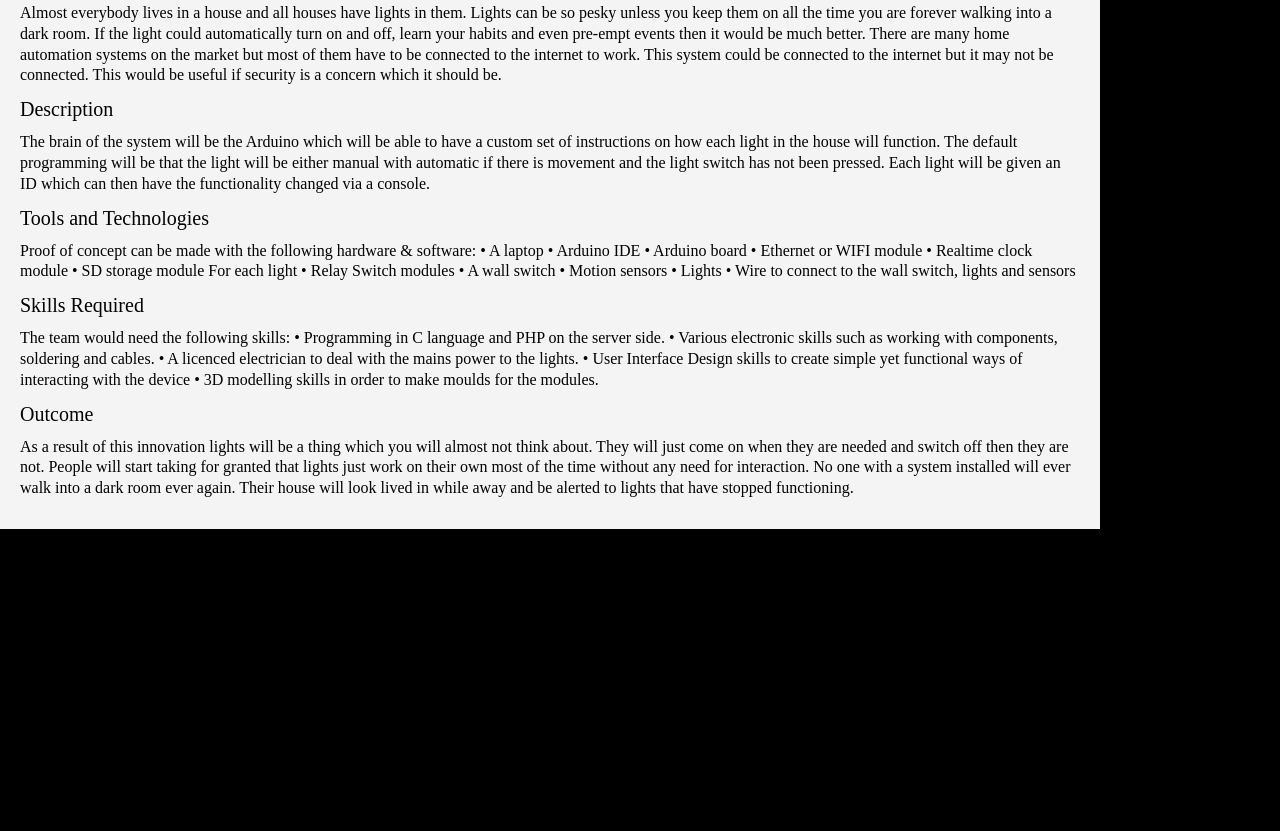
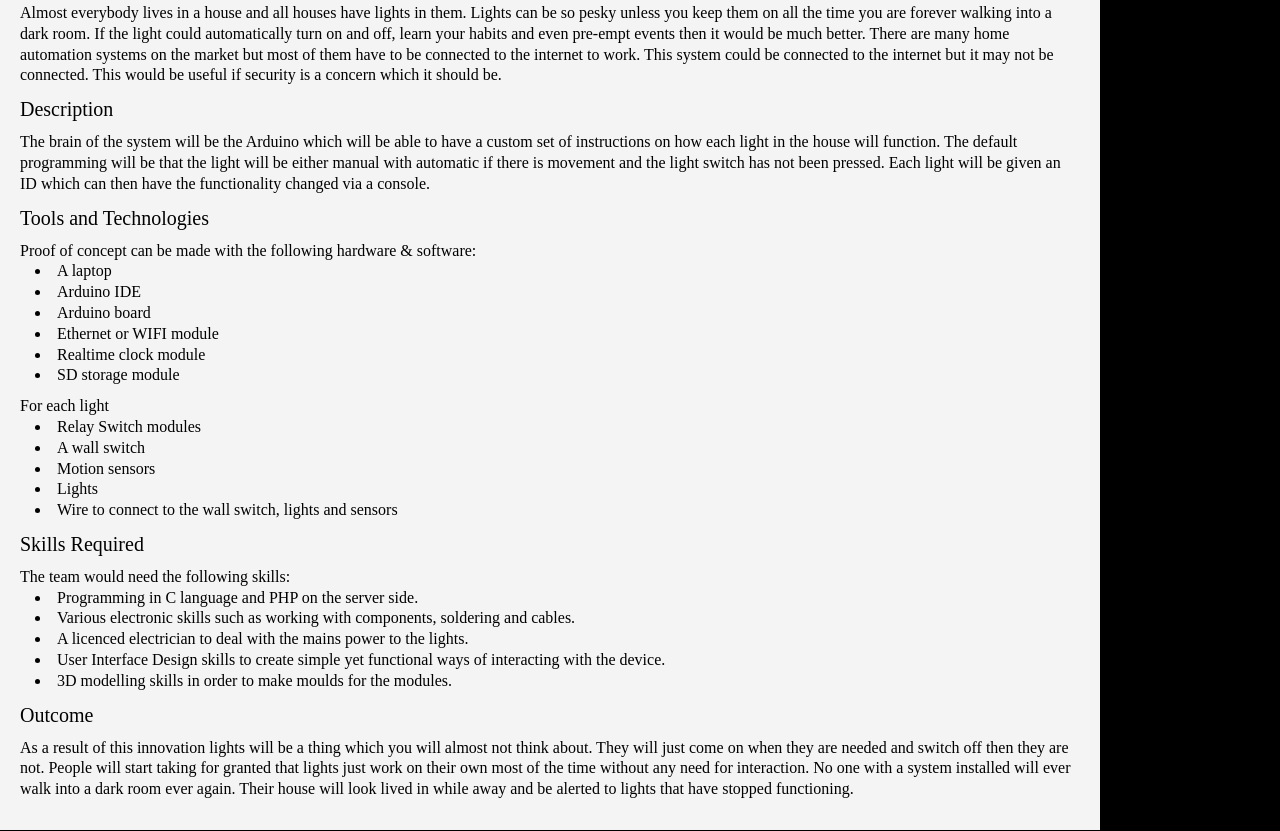
Before and after one commit to horsewell-rmit/horsewell-rmit.github.io, a plain HTML site: page index.html in a window 1280 px wide. Shown: the part 2492-3323 px from the top of the page. Before the commit the page ends 3022 px from the top, so only its background shows below. Drawn offline with Linux system fonts and the light colour scheme.

Commit message:
updated lists

```diff
--- a/index.html
+++ b/index.html
@@ -103,31 +103,35 @@ I expect to learn a comprehensive and in-depth knowledge of Information Technolo
 
 <h2>Tools and Technologies</h2>
 
-<p>Proof of concept can be made with the following hardware & software:
-•	A laptop
-•	Arduino IDE
-•	Arduino board
-•	Ethernet or WIFI module
-•	Realtime clock module
-•	SD storage module
+<ul><li>Proof of concept can be made with the following hardware & software:
+<ul>
+<li>A laptop</li>
+<li>Arduino IDE</li>
+<li>Arduino board</li>
+<li>Ethernet or WIFI module</li>
+<li>Realtime clock module</li>
+<li>SD storage module</li>
+</ul></li></ul>
 
-For each light
-•	Relay Switch modules
-•	A wall switch
-•	Motion sensors
-•	Lights
-•	Wire to connect to the wall switch, lights and sensors
-</p>
+<ul><li>For each light
+<ul>
+<li>Relay Switch modules</li>
+<li>A wall switch</li>
+<li>Motion sensors</li>
+<li>Lights</li>
+<li>Wire to connect to the wall switch, lights and sensors</li>
+</ul></li></ul>
 
 <h2>Skills Required</h2>
 
-<p>The team would need the following skills:
-•	Programming in C language and PHP on the server side.
-•	Various electronic skills such as working with components, soldering and cables.
-•	A licenced electrician to deal with the mains power to the lights.
-•	User Interface Design skills to create simple yet functional ways of interacting with the device
-•	3D modelling skills in order to make moulds for the modules.
-</p>
+<ul><li>The team would need the following skills:
+<ul>
+<li>Programming in C language and PHP on the server side.</li>
+<li>Various electronic skills such as working with components, soldering and cables.</li>
+<li>A licenced electrician to deal with the mains power to the lights.</li>
+<li>User Interface Design skills to create simple yet functional ways of interacting with the device.</li>
+<li>3D modelling skills in order to make moulds for the modules.</li>
+</li></li></ul>
 
 <h2>Outcome</h2>
 
```
